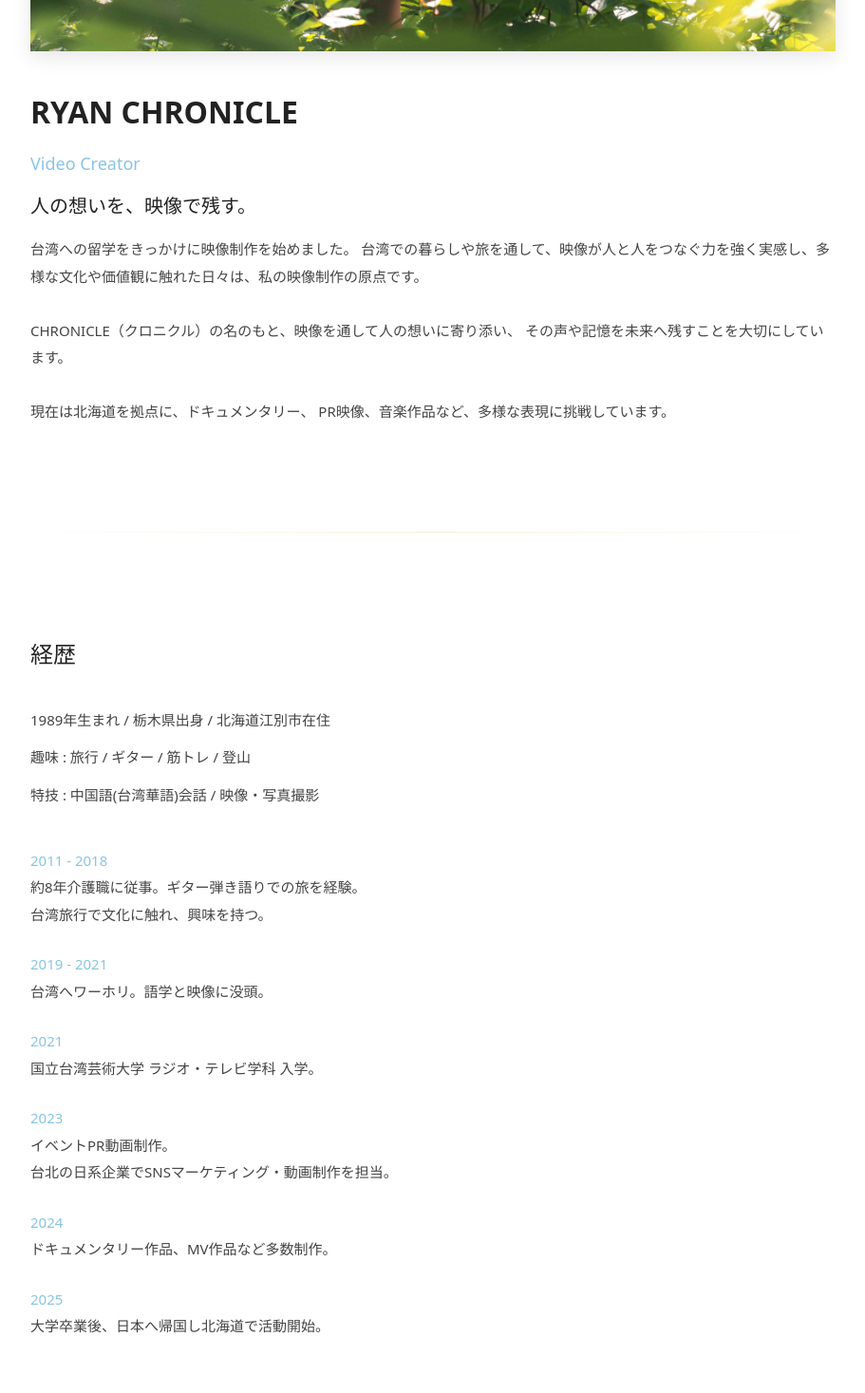
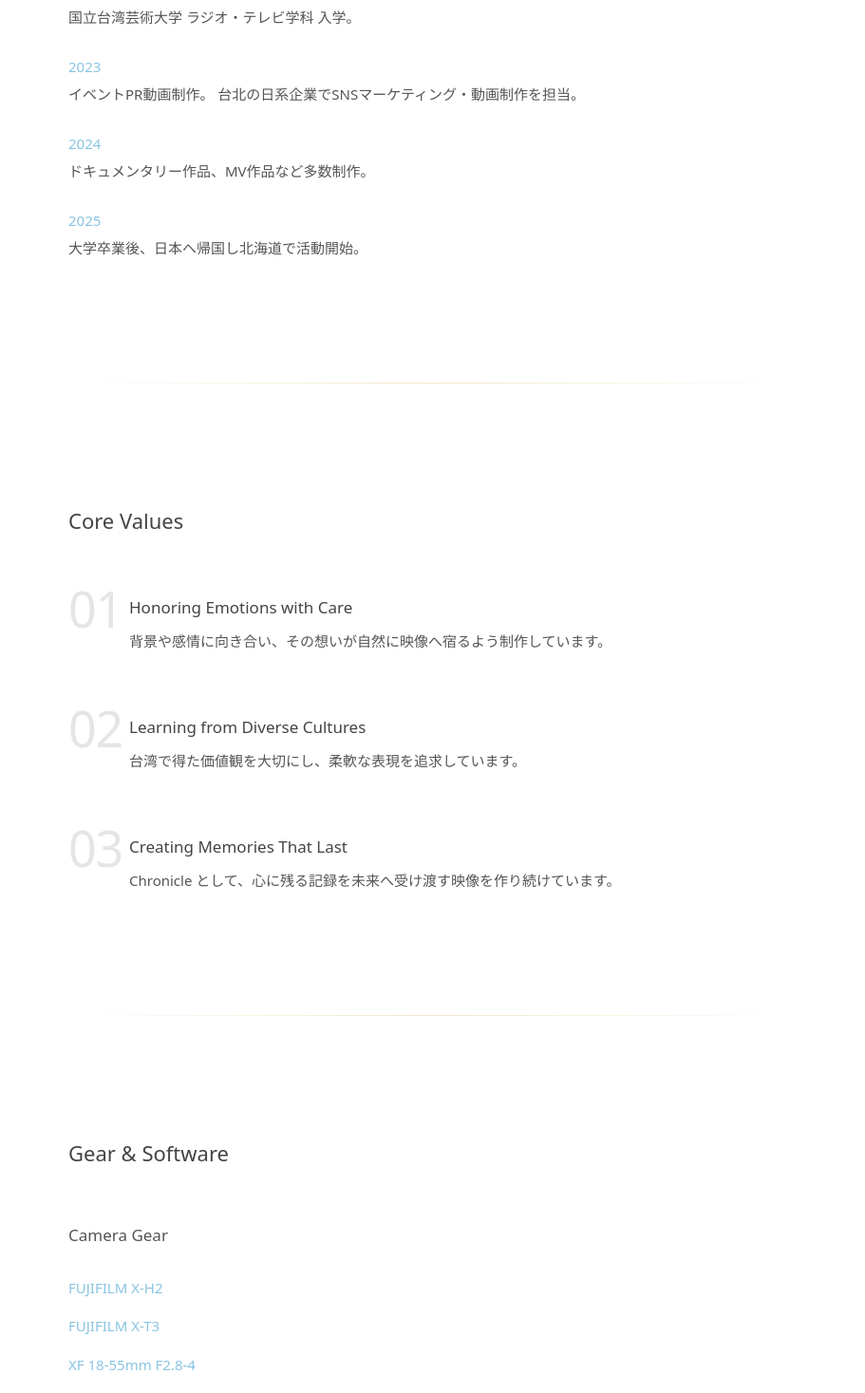
Before and after one commit to ikucha-portfolio/video-creator-portfolio-frontend, a React (Vite) app: page /about in a window 1280 px wide. Shown: the part 1330-2797 px from the top of the page at 95% size, without its empty margins (184-1095 px from the left). Built offline with nearby package versions, Linux system fonts and the light colour scheme; a web font is replaced by a local one.

Commit message:
Aboutの見出しを英語へ変更

```diff
--- a/src/components/AboutB.jsx
+++ b/src/components/AboutB.jsx
@@ -1,23 +1,18 @@
 // src/components/AboutB.jsx
-import { ArrowLeft, Instagram, Youtube, Mail } from "lucide-react";
-
-// X（旧Twitter）
-const XIcon = () => (
-  <svg viewBox="0 0 24 24" fill="currentColor" className="h-5 w-5">
-    <path d="M18.244 2.25h3.308l-7.227 8.26 8.502 11.24H16.17l-5.214-6.817L4.99 21.75H1.68l7.73-8.835L1.254 2.25H8.08l4.713 6.231zm-1.161 17.52h1.833L7.084 4.126H5.117z" />
-  </svg>
-);
+import { ArrowLeft } from "lucide-react";
 
 export default function AboutB({ onBack }) {
   return (
-    <div className="min-h-screen bg-white text-[#222]">
+    <div className="min-h-screen bg-white text-[#444]">
 
-      {/* ===== Header ===== */}
+      {/* ===========================
+          HEADER
+      ============================ */}
       <header className="fixed top-0 left-0 right-0 bg-white border-b border-[#E5E5E5] z-50">
         <div className="px-4 py-4 max-w-6xl mx-auto">
           <button
             onClick={onBack}
-            className="flex items-center gap-2 text-[#222] hover:opacity-70 transition"
+            className="flex items-center gap-2 text-[#444] hover:opacity-70 transition"
           >
             <ArrowLeft className="h-5 w-5" />
             戻る
@@ -25,190 +20,201 @@ export default function AboutB({ onBack }) {
         </div>
       </header>
 
-
-      {/* ===== MAIN ===== */}
-      <main className="pt-28 pb-32 max-w-4xl mx-auto px-6 space-y-28">
+      {/* ===========================
+          MAIN
+      ============================ */}
+      <main className="pt-28 pb-32 px-6 max-w-5xl mx-auto space-y-32">
 
         {/* =======================================================
-            ① プロフィール
+            PROFILE：左テキスト × 右写真
         ======================================================= */}
-        <section className="space-y-10">
+        <section className="scroll-rise">
+          <div className="grid grid-cols-1 md:grid-cols-[1.5fr_1fr] gap-12 items-start">
 
-          {/* 大きな写真 */}
-          <img
-  src="/src/assets/ryan.jpg"
-  alt="Ryan Chronicle"
-  className="w-full shadow-[0_6px_20px_rgba(0,0,0,0.1)] object-cover rounded-none"
-/>
-
-
-          <div className="space-y-4">
+            {/* --- LEFT TEXT --- */}
+            <div className="space-y-6">
+              <div className="space-y-3">
                 <h1
-              className="text-[32px] font-semibold"
+                  className="text-[28px] font-medium text-[#333]"
                   translate="no"
                 >
                   RYAN CHRONICLE
                 </h1>
 
                 <p
-              className="text-[#89C4E1] text-lg"
+                  className="text-[#89C4E1] text-[17px]"
                   translate="no"
                 >
                   Video Creator
                 </p>
 
-            <h2 className="text-[20px] mt-4">人の想いを、映像で残す。</h2>
+                <h2 className="text-[18px] font-medium mt-4 text-[#444]">
+                  人の想いを、映像で残す。
+                </h2>
+              </div>
 
-            <p className="leading-[1.9] text-[15px] text-[#444] space-y-4">
+              <p className="text-[15px] leading-[1.9] text-[#555] space-y-6">
                 台湾への留学をきっかけに映像制作を始めました。
-              台湾での暮らしや旅を通して、映像が人と人をつなぐ力を強く実感し、多様な文化や価値観に触れた日々は、私の映像制作の原点です。
+                台湾での暮らしや旅を通して、映像が人と人をつなぐ力を強く実感し、
+                多様な文化や価値観に触れた日々は、私の映像制作の原点です。
+
                 <br /><br />
-              <span translate="no">CHRONICLE</span>
-              （クロニクル）の名のもと、映像を通して人の想いに寄り添い、
-              その声や記憶を未来へ残すことを大切にしています。
+
+                <span translate="no">CHRONICLE</span>（クロニクル）の名のもと、
+                映像を通して人の想いに寄り添い、記憶を未来へ残すことを大切にしています。
+
                 <br /><br />
-              現在は北海道を拠点に、ドキュメンタリー、
-              PR映像、音楽作品など、多様な表現に挑戦しています。
+
+                現在は北海道を拠点に、ドキュメンタリー、PR映像、音楽作品など、
+                多様な表現に挑戦しています。
               </p>
+            </div>
+
+            {/* --- RIGHT PHOTO --- */}
+            <div className="flex justify-end fade-up">
+              <img
+                src="/src/assets/ryan.jpg"
+                alt="Ryan Chronicle"
+                className="
+                  w-full max-w-[340px] md:max-w-[360px]
+                  object-cover rounded-md
+                  shadow-[0_8px_28px_rgba(0,0,0,0.13)]
+                "
+              />
+            </div>
+
           </div>
         </section>
 
-
-        {/* 区切り線 */}
-        <div className="h-px bg-gradient-to-r from-transparent via-[#F3E8C8]/70 to-transparent" />
-
+        <Divider />
 
         {/* =======================================================
-            ② 経歴（読み物として自然に）
+            CONTENT AREA（幅揃え）
+        ======================================================= */}
+        <div className="max-w-3xl mx-auto space-y-32">
+
+          {/* =======================================================
+              Biography（経歴）
           ======================================================= */}
           <section className="space-y-10">
-          <h2 className="text-2xl font-medium">経歴</h2>
+            <SectionTitle translate="no">Biography</SectionTitle>
 
-          <div className="text-[15px] text-[#444] leading-[1.85] space-y-3">
+            <div className="text-[15px] text-[#555] leading-[1.85] space-y-3">
               <p>1989年生まれ / 栃木県出身 / 北海道江別市在住</p>
               <p>趣味 : 旅行 / ギター / 筋トレ / 登山</p>
               <p>特技 : 中国語(台湾華語)会話 / 映像・写真撮影</p>
             </div>
 
-          <div className="text-[15px] text-[#444] leading-[1.9] space-y-6">
+            <div className="text-[15px] text-[#555] leading-[1.9] space-y-6">
+              <YearBlock year="2011 - 2018">
+                約8年介護職に従事。ギター弾き語りでの旅を経験。
+                台湾旅行で文化に触れ、興味を持つ。
+              </YearBlock>
 
-            <div>
-              <p className="font-medium text-[#89C4E1]" translate="no">2011 - 2018</p>
-              <p>約8年介護職に従事。ギター弾き語りでの旅を経験。</p>
-              <p>台湾旅行で文化に触れ、興味を持つ。</p>
+              <YearBlock year="2019 - 2021">
+                台湾へワーホリ。語学と映像に没頭。
+              </YearBlock>
+
+              <YearBlock year="2021">
+                国立台湾芸術大学 ラジオ・テレビ学科 入学。
+              </YearBlock>
+
+              <YearBlock year="2023">
+                イベントPR動画制作。
+                台北の日系企業でSNSマーケティング・動画制作を担当。
+              </YearBlock>
+
+              <YearBlock year="2024">
+                ドキュメンタリー作品、MV作品など多数制作。
+              </YearBlock>
+
+              <YearBlock year="2025">
+                大学卒業後、日本へ帰国し北海道で活動開始。
+              </YearBlock>
             </div>
+          </section>
 
-            <div>
-              <p className="font-medium text-[#89C4E1]" translate="no">2019 - 2021</p>
-              <p>台湾へワーホリ。語学と映像に没頭。</p>
-            </div>
+          <Divider />
 
-            <div>
-              <p className="font-medium text-[#89C4E1]" translate="no">2021</p>
-              <p>国立台湾芸術大学 ラジオ・テレビ学科 入学。</p>
-            </div>
+          {/* =======================================================
+              Core Values（大切にしていること）– C案
+          ======================================================= */}
+          <section className="space-y-12">
+            <SectionTitle translate="no">Core Values</SectionTitle>
 
-            <div>
-              <p className="font-medium text-[#89C4E1]" translate="no">2023</p>
-              <p>イベントPR動画制作。</p>
-              <p>台北の日系企業でSNSマーケティング・動画制作を担当。</p>
-            </div>
+            <div className="space-y-16">
 
-            <div>
-              <p className="font-medium text-[#89C4E1]" translate="no">2024</p>
-              <p>ドキュメンタリー作品、MV作品など多数制作。</p>
-            </div>
+              <ValueItem number="01" title="Honoring Emotions with Care">
+                背景や感情に向き合い、その想いが自然に映像へ宿るよう制作しています。
+              </ValueItem>
 
-            <div>
-              <p className="font-medium text-[#89C4E1]" translate="no">2025</p>
-              <p>大学卒業後、日本へ帰国し北海道で活動開始。</p>
-            </div>
+              <ValueItem number="02" title="Learning from Diverse Cultures">
+                台湾で得た価値観を大切にし、柔軟な表現を追求しています。
+              </ValueItem>
+
+              <ValueItem number="03" title="Creating Memories That Last">
+                <span translate="no">Chronicle</span> として、心に残る記録を未来へ受け渡す映像を作り続けています。
+              </ValueItem>
 
             </div>
           </section>
 
-
-        {/* 区切り線 */}
-        <div className="h-px bg-gradient-to-r from-transparent via-[#F3E8C8]/70 to-transparent" />
-
+          <Divider />
 
           {/* =======================================================
-            ③ 大切にしていること（文章で）
+              Gear & Software（使用機材・ソフト）
           ======================================================= */}
           <section className="space-y-10">
-          <h2 className="text-2xl font-medium">大切にしていること</h2>
+            <SectionTitle translate="no">Gear & Software</SectionTitle>
 
-          <div className="leading-[1.9] text-[#444] text-[15px] space-y-6">
-            <div>
-              <h3 className="font-medium text-[17px] mb-2">1. 想いを丁寧にすくい取る</h3>
-              <p>背景や感情に向き合い、その想いが自然に映像へ宿るよう制作しています。</p>
-            </div>
+            <div className="text-[15px] text-[#555] leading-[1.9] space-y-6">
 
-            <div>
-              <h3 className="font-medium text-[17px] mb-2">2. 多文化から学ぶ姿勢</h3>
-              <p>台湾で得た価値観を大切にし、柔軟な表現を追求しています。</p>
-            </div>
+              {/* Camera Gear */}
+              <h3 className="font-medium text-[17px] mt-4" translate="no">
+                Camera Gear
+              </h3>
 
-            <div>
-              <h3 className="font-medium text-[17px] mb-2">3. 記憶を未来へつなぐ映像づくり</h3>
-              <p>
-                <span translate="no">Chronicle</span>
-                として、心に残る記録を未来へ渡す映像を作り続けます。
-              </p>
-            </div>
+              <ul className="space-y-3" translate="no">
+                <ListItem>FUJIFILM X-H2</ListItem>
+                <ListItem>FUJIFILM X-T3</ListItem>
+                <ListItem>XF 18-55mm F2.8-4</ListItem>
+                <ListItem>Tokina ATX-M 33mm F1.4</ListItem>
+                <ListItem>TAMRON 18-300mm</ListItem>
+                <ListItem>Viltrox 13mm F1.4</ListItem>
+                <ListItem>NiSi TRUE COLOR VND</ListItem>
+                <ListItem>Black Mist No.05</ListItem>
+                <ListItem>DJI Mavic 3 Pro</ListItem>
+                <ListItem>DJI RSC 2</ListItem>
+                <ListItem>Ulanzi F38 Tripod</ListItem>
+                <ListItem>TASCAM X8</ListItem>
+                <ListItem>ZOOM M3 MicTrak</ListItem>
+                <ListItem>AnkerWork M650</ListItem>
+                <ListItem>Ulanzi VL120 RGB Light</ListItem>
+              </ul>
+
+              {/* Software */}
+              <h3 className="font-medium text-[17px] mt-10" translate="no">
+                Software
+              </h3>
+
+              <ul className="space-y-2" translate="no">
+                <li>Premiere Pro</li>
+                <li>DaVinci Resolve</li>
+                <li>After Effects</li>
+                <li>Lightroom Classic</li>
+                <li>Photoshop</li>
+              </ul>
+
             </div>
           </section>
 
+        </div>
 
-        {/* 区切り線 */}
-        <div className="h-px bg-gradient-to-r from-transparent via-[#F3E8C8]/70 to-transparent" />
-
-
-        {/* =======================================================
-            ④ 使用機材・ソフト（シンプル / 洗練）
-        ======================================================= */}
-        <section className="space-y-10">
-          <h2 className="text-2xl font-medium mb-6">使用機材・ソフト</h2>
-
-          <div className="text-[15px] text-[#444] leading-[1.9] space-y-3">
-            <h3 className="font-medium text-[17px] mt-6">撮影機材</h3>
-
-            {/* すべてリンク／淡い青で統一 */}
-            <ul className="space-y-3">
-              <li><a href="#" className="text-[#89C4E1] hover:underline" translate="no">FUJIFILM X-H2</a></li>
-              <li><a href="#" className="text-[#89C4E1] hover:underline" translate="no">FUJIFILM X-T3</a></li>
-              <li><a href="#" className="text-[#89C4E1] hover:underline" translate="no">XF 18-55mm F2.8-4</a></li>
-              <li><a href="#" className="text-[#89C4E1] hover:underline" translate="no">Tokina ATX-M 33mm F1.4</a></li>
-              <li><a href="#" className="text-[#89C4E1] hover:underline" translate="no">TAMRON 18-300mm</a></li>
-              <li><a href="#" className="text-[#89C4E1] hover:underline" translate="no">Viltrox 13mm F1.4</a></li>
-              <li><a href="#" className="text-[#89C4E1] hover:underline" translate="no">NiSi TRUE COLOR VND</a></li>
-              <li><a href="#" className="text-[#89C4E1] hover:underline" translate="no">Black Mist No.05</a></li>
-              <li><a href="#" className="text-[#89C4E1] hover:underline" translate="no">DJI Mavic 3 Pro</a></li>
-              <li><a href="#" className="text-[#89C4E1] hover:underline" translate="no">DJI RSC 2</a></li>
-              <li><a href="#" className="text-[#89C4E1] hover:underline" translate="no">Ulanzi F38 Tripod</a></li>
-              <li><a href="#" className="text-[#89C4E1] hover:underline" translate="no">TASCAM X8</a></li>
-              <li><a href="#" className="text-[#89C4E1] hover:underline" translate="no">ZOOM M3 MicTrak</a></li>
-              <li><a href="#" className="text-[#89C4E1] hover:underline" translate="no">AnkerWork M650</a></li>
-              <li><a href="#" className="text-[#89C4E1] hover:underline" translate="no">Ulanzi VL120 RGB Light</a></li>
-            </ul>
-
-            <h3 className="font-medium text-[17px] mt-10">編集ソフト</h3>
-            <ul className="space-y-2">
-              <li translate="no">Premiere Pro</li>
-              <li translate="no">DaVinci Resolve</li>
-              <li translate="no">After Effects</li>
-              <li translate="no">Lightroom Classic</li>
-              <li translate="no">Photoshop</li>
-            </ul>
-          </div>
-        </section>
-
-
-        {/* ===== 戻る ===== */}
-        <div className="pt-10">
+        {/* RETURN BUTTON */}
+        <div className="pt-20">
           <button
             onClick={onBack}
-            className="flex items-center gap-2 text-[#222] hover:opacity-70 transition"
+            className="flex items-center gap-2 text-[#444] hover:opacity-70 transition text-[15px]"
           >
             <ArrowLeft className="h-5 w-5" />
             戻る
@@ -219,3 +225,74 @@ export default function AboutB({ onBack }) {
     </div>
   );
 }
+
+/* =======================================================
+      REUSABLE PARTS
+======================================================= */
+
+function SectionTitle({ children }) {
+  return (
+    <h2
+      className="text-[22px] font-medium relative pb-2 text-[#444]"
+      translate="no"
+    >
+      {children}
+      <span className="
+        block h-[2px] bg-[#89C4E1]/60 mt-1
+        w-0 animate-underlineExpand
+      "></span>
+    </h2>
+  );
+}
+
+function Divider() {
+  return <div className="h-px bg-gradient-to-r from-transparent via-[#F3E8C8] to-transparent" />;
+}
+
+function YearBlock({ year, children }) {
+  return (
+    <div>
+      <p className="font-medium text-[#89C4E1]" translate="no">{year}</p>
+      <p>{children}</p>
+    </div>
+  );
+}
+
+/* ==== C案：大きい数字デザイン ==== */
+function ValueItem({ number, title, children }) {
+  return (
+    <div className="relative">
+      <span
+        className="
+          absolute left-0 top-0
+          text-[44px] md:text-[52px]
+          text-[#e5e5e5]
+          font-light leading-none
+          -translate-y-3
+          tracking-tight select-none
+        "
+        translate="no"
+      >
+        {number}
+      </span>
+
+      <div className="pl-14 md:pl-16">
+        <h3 className="font-medium text-[17px] mb-2 text-[#444]" translate="no">
+          {title}
+        </h3>
+        <p className="text-[15px] leading-[1.9] text-[#555]">{children}</p>
+      </div>
+    </div>
+  );
+}
+
+function ListItem({ children }) {
+  return (
+    <li
+      className="text-[#89C4E1] hover:underline"
+      translate="no"
+    >
+      {children}
+    </li>
+  );
+}
--- a/src/index.css
+++ b/src/index.css
@@ -89,3 +89,37 @@ a {
   opacity: 1;
   pointer-events: auto;
 }
+@tailwind base;
+@tailwind components;
+@tailwind utilities;
+
+/* ===== About 下線アニメ ===== */
+@layer utilities {
+  @keyframes lineExpand {
+    from {
+      width: 0;
+    }
+    to {
+      width: 32px; /* ← 短くておしゃれ */
+    }
+  }
+
+  .underline-animate {
+    animation: lineExpand 0.9s ease-out forwards;
+  }
+
+  @keyframes fadeUp {
+    from {
+      opacity: 0;
+      transform: translateY(14px);
+    }
+    to {
+      opacity: 1;
+      transform: translateY(0);
+    }
+  }
+
+  .fade-up {
+    animation: fadeUp 1s ease-out forwards;
+  }
+}
```
Lines whose indentation alone changed are shown as unchanged.
